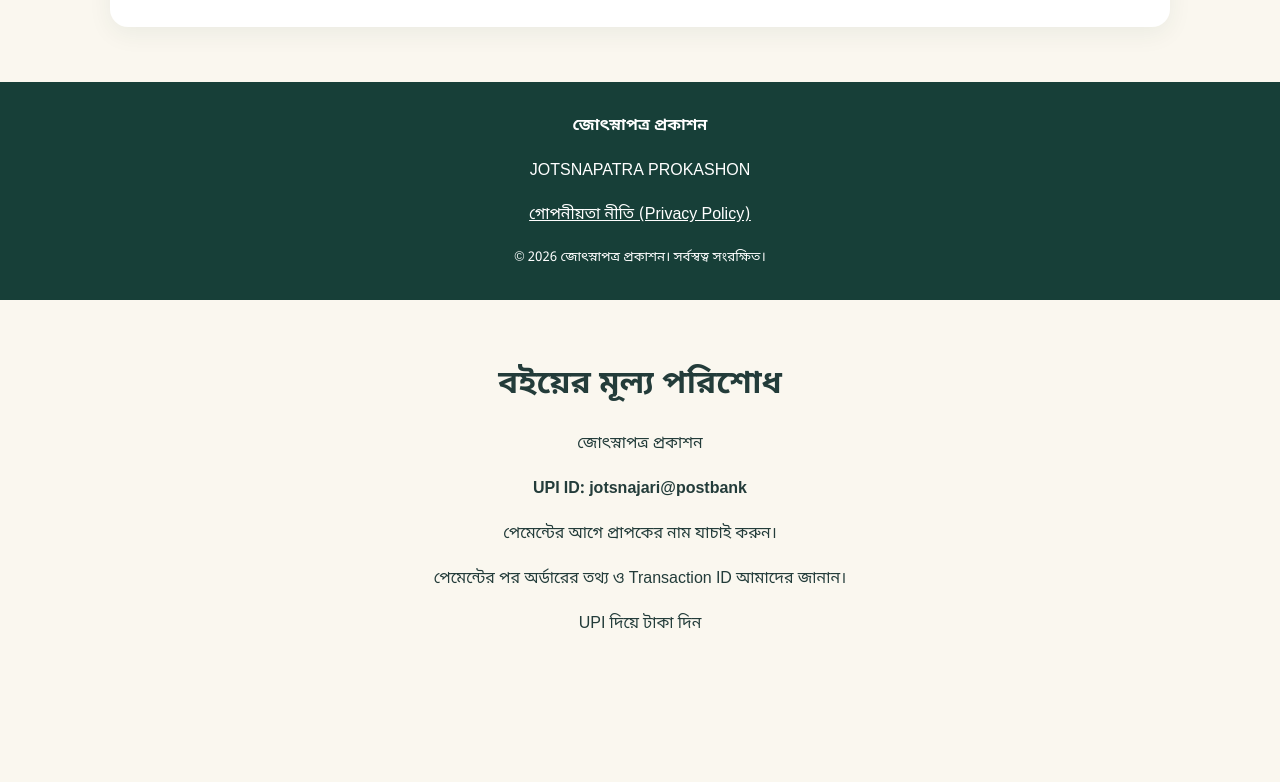
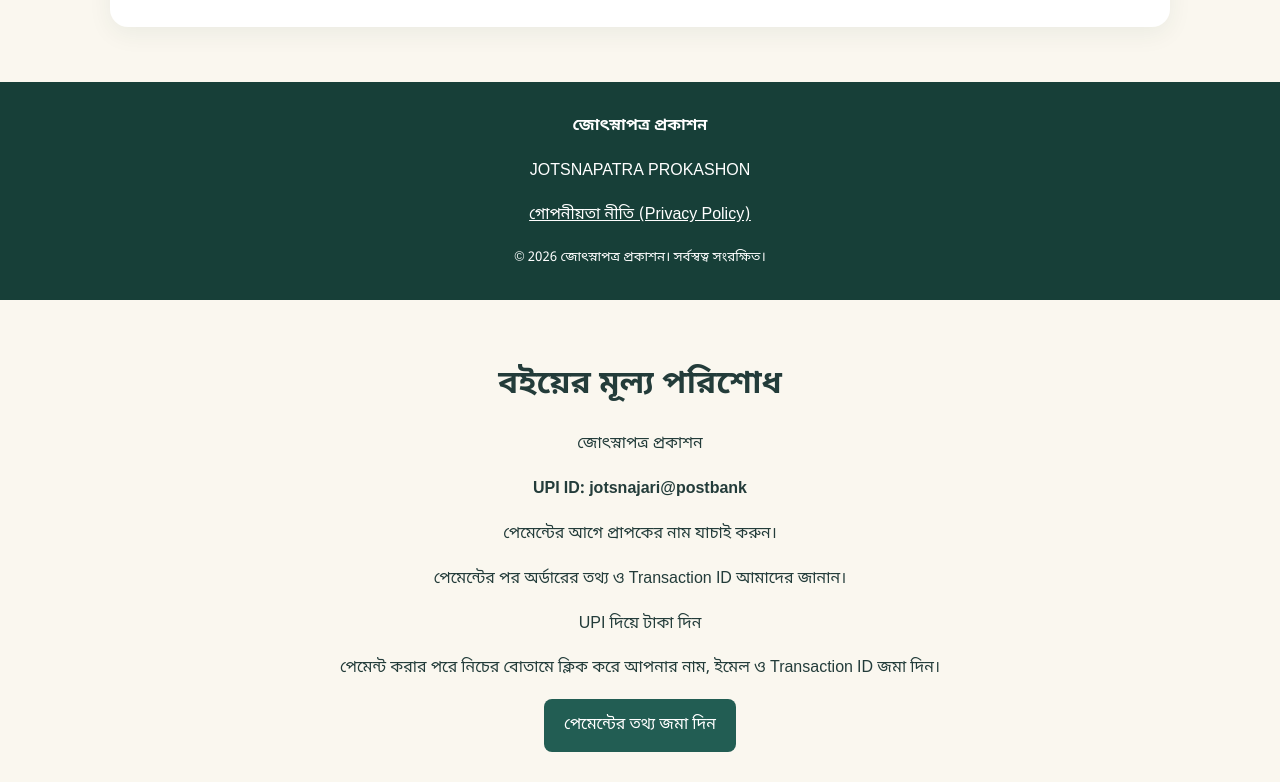
Before and after one commit to khatuniajotsna-art/monon-prokashon, a plain HTML site: page index.html in a window 1280 px wide. Shown: the part 2740-3522 px from the top of the page. Before the commit the page ends 3408 px from the top, so only its background shows below. Drawn offline with Linux system fonts and the light colour scheme.

Commit message:
Update index.html

```diff
--- a/index.html
+++ b/index.html
@@ -292,7 +292,29 @@
   <p><strong>UPI ID: jotsnajari@postbank</strong></p>
   <p>পেমেন্টের আগে প্রাপকের নাম যাচাই করুন।</p>
   <p>পেমেন্টের পর অর্ডারের তথ্য ও Transaction ID আমাদের জানান।</p>
- <a href="upi://pay?pa=jotsnajari%40postbank&pn=Jotsnapatra%20Prokashon&cu=INR">UPI দিয়ে টাকা দিন</a>                                                                                   </section>
+ <a href="upi://pay?pa=jotsnajari%40postbank&pn=Jotsnapatra%20Prokashon&cu=INR">UPI দিয়ে টাকা দিন</a>
+<p>পেমেন্ট করার পরে নিচের বোতামে ক্লিক করে
+আপনার নাম, ইমেল ও Transaction ID জমা দিন।</p>
+
+<a href="https://forms.gle/gHR8QS4xYfMSabgk9"
+   target="_blank"
+   rel="noopener noreferrer"
+   style="display:inline-block;
+   background:#225d53;
+   color:white;
+   padding:12px 20px;
+   border-radius:8px;
+   text-decoration:none;">
+  পেমেন্টের তথ্য জমা দিন
+</a>
+
+
+
+
+
+
+
+</section>
 </section>
 </body>
 </html>
```
